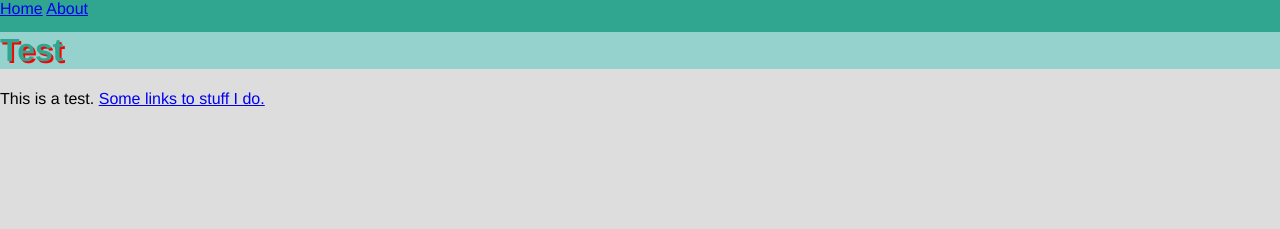
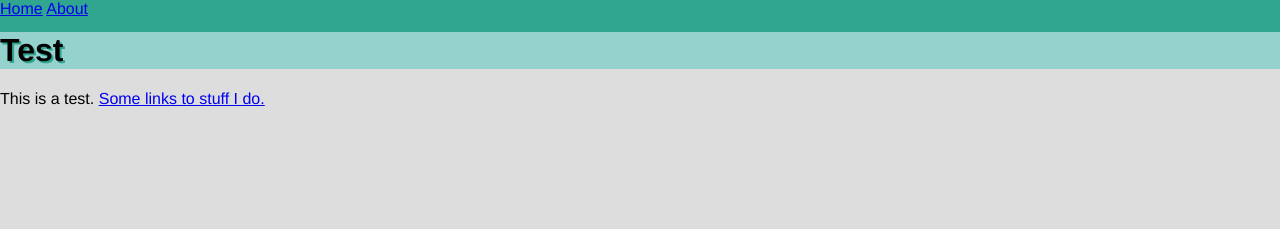
Before and after one commit to LKS90/LKS90.github.io, a Jekyll site: the page built from index.html, in a window 1280 px wide. Shown: the top 229 px of the page. Built offline with Jekyll 4.4.1, drawn with Linux system fonts in a browser that asks for light colours.

Commit message:
Update main.css

```diff
--- a/css/main.css
+++ b/css/main.css
@@ -3,9 +3,8 @@ html, body {
     padding: 0;
 }
 h1 {
-    text-shadow: 2px 2px #ff0000;
+    text-shadow: 2px 2px #30a590;
     background-color: #95d2cd;
-    color: #30a590;
 }
 .outer {
     position: relative;
```
